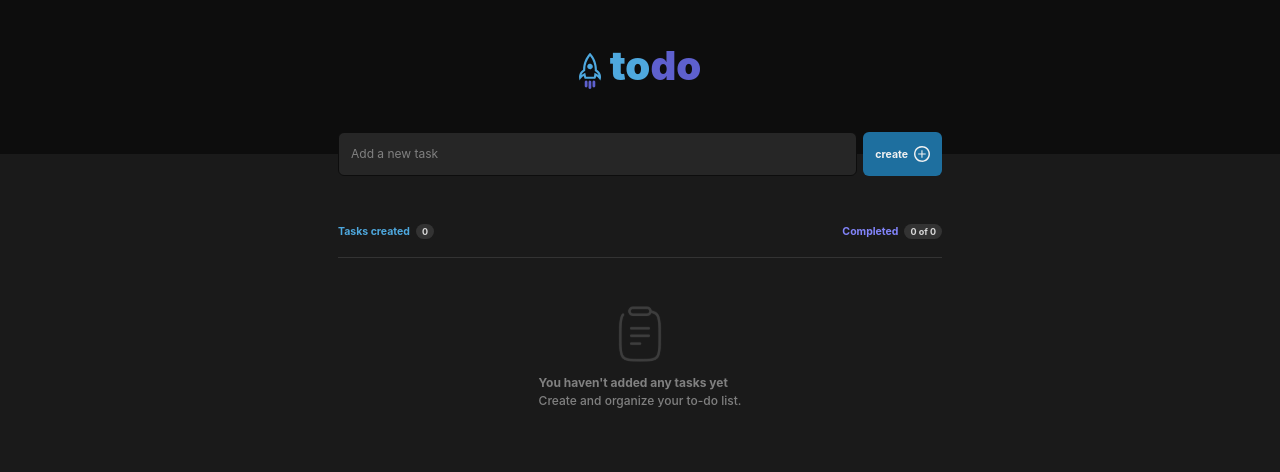
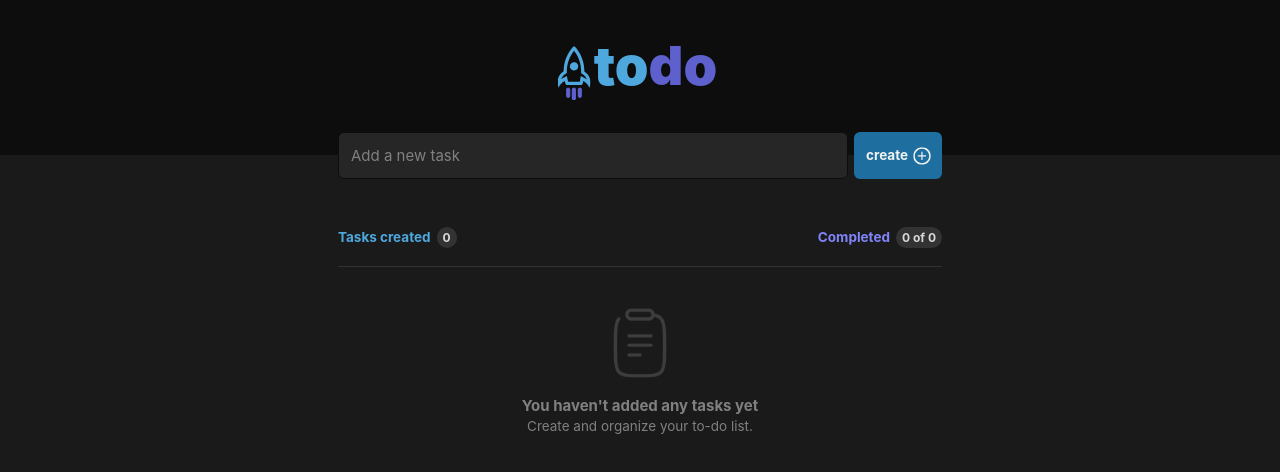
Before and after one commit to Hedayatpour2002/Todo-List-app, a React (Vite) app: page / in a window 1280 px wide. Shown: the top 472 px of the page. Built offline with nearby package versions, Linux system fonts and the light colour scheme; a web font is replaced by a local one.

Commit message:
improve text and image responsiveness

```diff
--- a/src/components/Header.jsx
+++ b/src/components/Header.jsx
@@ -4,11 +4,11 @@ function Header() {
       <img
         src="./src/images/rocket.svg"
         alt="TodoList logo"
-        className="pt-3"
+        className="pt-3 md:scale-125 lg:scale-150"
         width={22}
         height={36}
       />
-      <div className="text-blue font-black text-[40px]">
+      <div className="text-blue font-black text-[40px] md:text-6xl lg:text-7xl">
         to<span className="text-purple-dark">do</span>
       </div>
     </section>
--- a/src/components/Task.jsx
+++ b/src/components/Task.jsx
@@ -27,6 +27,7 @@ export default function Task({
         <img
           src="./src/images/trash.svg"
           alt="delete-icon"
+          className="md:scale-110 lg:scale-125"
           width={24}
           height={24}
         />
--- a/src/components/TaskForm.jsx
+++ b/src/components/TaskForm.jsx
@@ -25,13 +25,14 @@ export default function TaskForm({ addNewTask }) {
           placeholder="Add a new task"
           value={newTask}
           onChange={(event) => setNewTask(event.target.value)}
-          className="flex-grow bg-gray-500 placeholder:text-gray-300 text-base p-4 border border-gray-700 focus:border-purple-dark text-gray-100 outline-none rounded-lg"
+          className="flex-grow bg-gray-500 placeholder:text-gray-300 text-base md:text-lg lg:text-xl p-4 border border-gray-700 focus:border-purple-dark text-gray-100 outline-none rounded-lg"
         />
-        <button className="flex items-center justify-center text-sm font-bold text-gray-100 bg-blue-dark hover:bg-blue p-4 gap-2 rounded-lg flex-shrink-0">
+        <button className="flex items-center justify-center font-bold text-gray-100 bg-blue-dark hover:bg-blue p-4 gap-2 rounded-lg flex-shrink-0">
           create
           <img
             src="./src/images/plus.svg"
             alt="plus-icon"
+            className="md:scale-105 lg:scale-110"
             width={16}
             height={16}
           />
--- a/src/components/TaskManager.jsx
+++ b/src/components/TaskManager.jsx
@@ -32,10 +32,10 @@ export default function TaskManager() {
     );
   }
   return (
-    <main className="">
+    <main className="text-sm md:text-base lg:text-lg">
       <TaskForm addNewTask={addNewTask} />
 
-      <section className="container pt-16 text-sm grid gap-6">
+      <section className="container pt-16  grid gap-6">
         <div className="flex items-center justify-between font-bold">
           <div className="flex gap-2">
             <span className="text-blue">Tasks created</span>
@@ -60,18 +60,19 @@ export default function TaskManager() {
             </Fragment>
           ))
         ) : (
-          <div className="border-t border-gray-400 flex flex-col items-center justify-center gap-4 px-6 py-16">
+          <div className="border-t border-gray-400 flex flex-col items-center justify-center gap-4 md:gap-6 lg:gap-8 px-6 py-16">
             <img
               src="./src/images/Clipboard.svg"
               alt="tasks-list-icon"
+              className="md:scale-110 lg:scale-125"
               width={56}
               height={56}
             />
-            <div className="text-gray-300 text-base ">
-              <p className="font-bold">You haven&apos;t added any tasks yet</p>
-              <p className="font-medium">
-                Create and organize your to-do list.
+            <div className="text-gray-300 text-center">
+              <p className="font-bold text-base md:text-lg lg:text-xl">
+                You haven&apos;t added any tasks yet
               </p>
+              <p>Create and organize your to-do list.</p>
             </div>
           </div>
         )}
@@ -82,7 +83,7 @@ export default function TaskManager() {
 
 function RoundedGrayBox({ title }) {
   return (
-    <div className="bg-gray-400 text-gray-200 rounded-full text-xs py-0.5 px-2 flex items-center justify-center">
+    <div className="bg-gray-400 text-gray-200 rounded-full text-xs md:text-sm lg:text-base py-0.5 px-2 flex items-center justify-center">
       {title}
     </div>
   );
```
